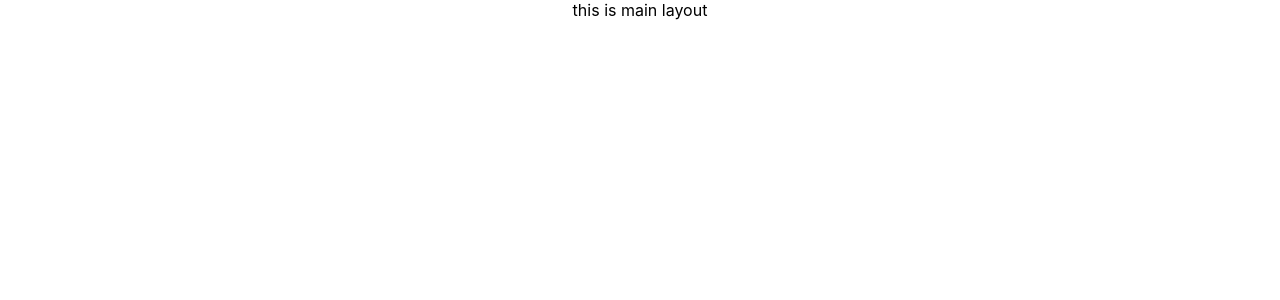
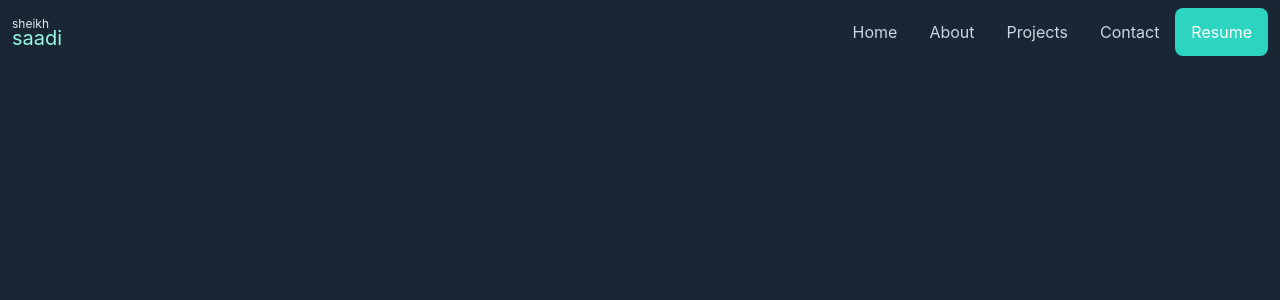
Before and after one commit to saadi001/portfolio-with-react, a React (Create React App) app: page / in a window 1280 px wide. Shown: the top 300 px of the page. Built offline with nearby package versions, Linux system fonts and the light colour scheme.

Commit message:
navbar added

```diff
--- a/package.json
+++ b/package.json
@@ -6,6 +6,7 @@
     "@testing-library/jest-dom": "^5.16.5",
     "@testing-library/react": "^13.4.0",
     "@testing-library/user-event": "^13.5.0",
+    "daisyui": "^2.43.0",
     "react": "^18.2.0",
     "react-dom": "^18.2.0",
     "react-router-dom": "^6.4.5",
@@ -35,5 +36,10 @@
       "last 1 firefox version",
       "last 1 safari version"
     ]
+  },
+  "devDependencies": {
+    "autoprefixer": "^10.4.13",
+    "postcss": "^8.4.19",
+    "tailwindcss": "^3.2.4"
   }
 }
--- /dev/null
+++ b/postcss.config.js
@@ -0,0 +1,6 @@
+module.exports = {
+  plugins: {
+    tailwindcss: {},
+    autoprefixer: {},
+  },
+}
--- a/src/App.js
+++ b/src/App.js
@@ -10,7 +10,7 @@ function App() {
     }
   ])
   return (
-    <div className="App">
+    <div className="">
       <RouterProvider router={router}></RouterProvider>
 
     </div>
--- a/src/index.css
+++ b/src/index.css
@@ -1,3 +1,7 @@
+@tailwind base;
+@tailwind components;
+@tailwind utilities;
+
 body {
   margin: 0;
   font-family: -apple-system, BlinkMacSystemFont, 'Segoe UI', 'Roboto', 'Oxygen',
--- a/src/layout/Main.js
+++ b/src/layout/Main.js
@@ -1,9 +1,10 @@
 import React from 'react';
+import Home from '../pages/Home/Home';
 
 const Main = () => {
      return (
           <div>
-               this is main layout
+               <Home></Home>
           </div>
      );
 };
--- a/src/pages/Home/Home.js
+++ b/src/pages/Home/Home.js
@@ -1,9 +1,10 @@
 import React from 'react';
+import Navbar from '../navbar/Navbar';
 
 const Home = () => {
      return (
           <div>
-               this is home page
+               <Navbar></Navbar>
           </div>
      );
 };
--- /dev/null
+++ b/src/pages/navbar/Navbar.js
@@ -0,0 +1,42 @@
+import React from 'react';
+import { Link } from 'react-router-dom';
+
+const Navbar = () => {
+     const menuItems = <>
+          <li><a className=''>Home</a></li>
+          <li><a>About</a></li>
+          <li><a>Projects</a></li>
+          <li><a>Contact</a></li>
+          <li><p className='bg-teal-400 py-0 text-white'>Resume</p></li>
+
+     </>
+     return (
+          <div className='w-full h-screen bg-[#192734]'>
+               <div className="navbar ">
+                    <div className="navbar-start">
+                         <div className="dropdown">
+                              <label tabIndex={0} className="btn btn-ghost lg:hidden">
+                                   <svg xmlns="http://www.w3.org/2000/svg" className="h-5 w-5 text-white" fill="none" viewBox="0 0 24 24" stroke="currentColor"><path strokeLinecap="round" strokeLinejoin="round" strokeWidth="2" d="M4 6h16M4 12h8m-8 6h16" /></svg>
+                              </label>
+                              <ul tabIndex={0} className="menu menu-compact dropdown-content mt-3 p-2 shadow bg-base-100 rounded-box w-52">
+                                   {menuItems}
+
+                              </ul>
+                         </div>
+                         <Link href='/' className="normal-case text-xs text-slate-200 px-1">sheikh <br /> <span className='text-xl leading-3 text-teal-200'>saadi</span></Link>
+                    </div>
+                    {/* large device  */}
+                    <div className="navbar-end hidden lg:flex">
+                         <ul className="menu menu-horizontal px-1 text-slate-300">
+                              {menuItems}
+
+                         </ul>
+                    </div>
+
+               </div>
+
+          </div>
+     );
+};
+
+export default Navbar;
--- /dev/null
+++ b/tailwind.config.js
@@ -0,0 +1,10 @@
+/** @type {import('tailwindcss').Config} */
+module.exports = {
+  content: [
+    "./src/**/*.{js,jsx,ts,tsx}",
+  ],
+  theme: {
+    extend: {},
+  },
+  plugins: [require("daisyui")],
+}
```
Also changed, not shown: 1 other file (tests, documents, lock files or other folders).
